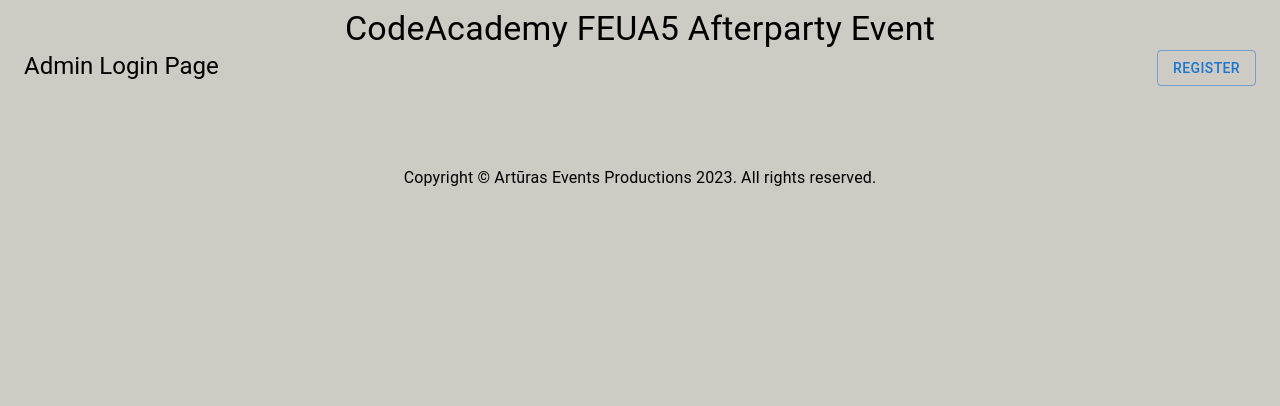
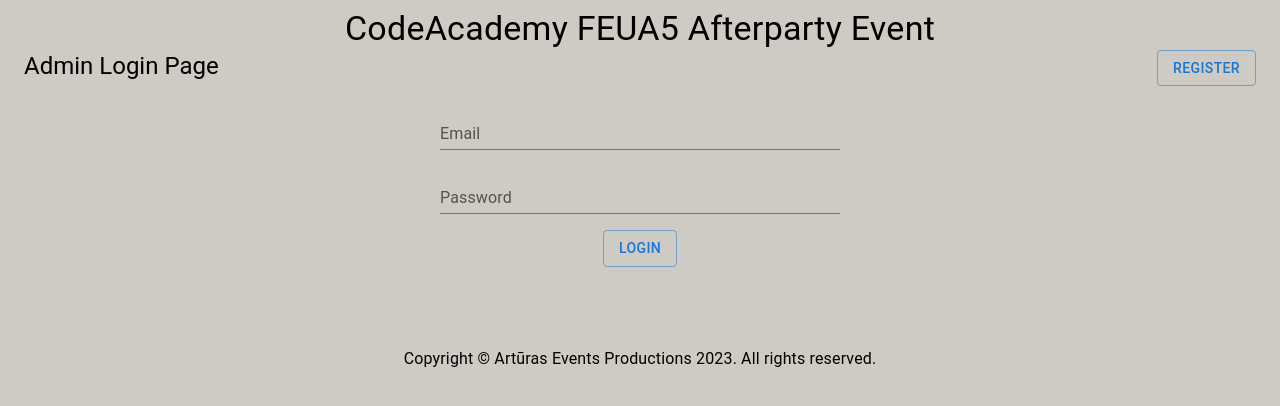
Before and after one commit to Arturas-B112/FULLSTACK-EXAM, a React (Vite) app in the folder web/: page /login in a window 1280 px wide. Shown: the top 406 px of the page. Built offline with nearby package versions, Linux system fonts and the light colour scheme.

Commit message:
Created login page

```diff
--- a/web/package.json
+++ b/web/package.json
@@ -14,6 +14,7 @@
     "@emotion/styled": "^11.11.0",
     "@mui/material": "^5.14.3",
     "axios": "^1.4.0",
+    "js-cookie": "^3.0.5",
     "react": "^18.2.0",
     "react-dom": "^18.2.0",
     "react-router-dom": "^6.14.2",
--- a/web/src/api/index.js
+++ b/web/src/api/index.js
@@ -3,3 +3,5 @@
 const baseUrl = 'http://localhost:8080/';
 
 export const adminRegister = (body) => axios.post(`${baseUrl}register`, body);
+
+export const adminLogin = (body) => axios.post(`${baseUrl}login`, body);
--- /dev/null
+++ b/web/src/pages/login-page/LoginForm.jsx
@@ -0,0 +1,50 @@
+import { Button, Stack, TextField } from '@mui/material';
+import { useState } from 'react';
+import { adminLogin } from '../../api';
+
+const LoginForm = ({ loading, onLogin }) => {
+  const [email, setEmail] = useState('');
+  const [password, setPassword] = useState('');
+
+  const clearInputs = () => {
+    setEmail('');
+    setPassword('');
+  };
+
+  return (
+    <>
+      <Stack pt={2} spacing={2} alignItems="center" component="form">
+        <Stack width={400} spacing={2}>
+          <TextField
+            label="Email"
+            type="email"
+            variant="standard"
+            fullWidth
+            value={email}
+            onChange={(e) => setEmail(e.target.value)}
+          ></TextField>
+          <TextField
+            label="Password"
+            type="password"
+            variant="standard"
+            fullWidth
+            value={password}
+            onChange={(e) => setPassword(e.target.value)}
+          ></TextField>
+        </Stack>
+        <Button
+          variant="outlined"
+          disabled={loading}
+          onClick={() => {
+            onLogin({ email, password });
+            clearInputs();
+          }}
+        >
+          Login
+        </Button>
+      </Stack>
+    </>
+  );
+};
+
+export default LoginForm;
--- a/web/src/pages/login-page/LoginPage.jsx
+++ b/web/src/pages/login-page/LoginPage.jsx
@@ -1,9 +1,33 @@
-import { Button } from '@mui/material';
+import { Button, LinearProgress, Typography } from '@mui/material';
 import PageHeader from '../../components/header/PageHeader';
 import { useNavigate } from 'react-router-dom';
+import LoginForm from './LoginForm';
+import { useState } from 'react';
+import { adminLogin } from '../../api';
+import Cookies from 'js-cookie';
 
 const LoginPage = () => {
+  const [isLoading, setIsLoading] = useState(false);
+  const [error, setError] = useState();
+
   const navigate = useNavigate();
+
+  const handleAdminLogin = async (body) => {
+    setIsLoading(true);
+    try {
+      const response = await adminLogin({
+        email: body.email,
+        password: body.password,
+      });
+
+      Cookies.set('token', response.data.token);
+      navigate('/visitors');
+    } catch ({ response }) {
+      setError(response.data.error);
+    } finally {
+      setIsLoading(false);
+    }
+  };
 
   return (
     <>
@@ -12,6 +36,16 @@
           REGISTER
         </Button>
       </PageHeader>
+      {isLoading && <LinearProgress />}
+      <LoginForm
+        onLogin={(body) => handleAdminLogin(body)}
+        loading={isLoading}
+      />
+      {error && (
+        <Typography textAlign="center" mt={2}>
+          {error}
+        </Typography>
+      )}
     </>
   );
 };
--- a/web/src/pages/register-page/RegisterPage.jsx
+++ b/web/src/pages/register-page/RegisterPage.jsx
@@ -3,7 +3,7 @@
 import RegisterForm from './RegisterForm';
 import { useState } from 'react';
 import { adminRegister } from '../../api';
-import { Button, Typography } from '@mui/material';
+import { Button, LinearProgress, Typography } from '@mui/material';
 
 const RegisterPage = () => {
   const [isLoading, setIsLoading] = useState(false);
@@ -37,6 +37,7 @@
           LOGIN
         </Button>
       </PageHeader>
+      {isLoading && <LinearProgress />}
       <RegisterForm
         onRegister={(body) => handleAdminRegister(body)}
         loading={isLoading}
```
Also changed, not shown: 1 other file (tests, documents, lock files or other folders).
